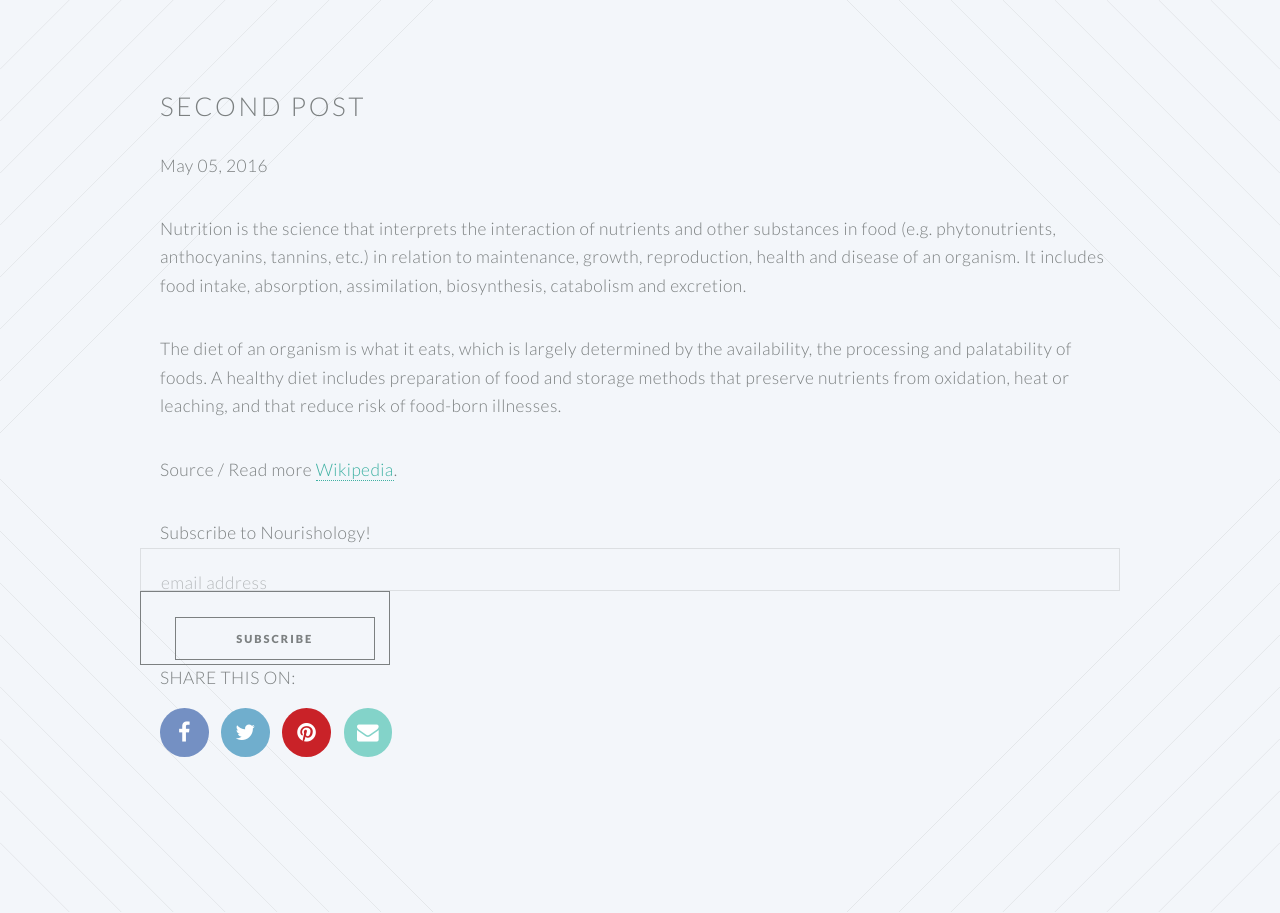
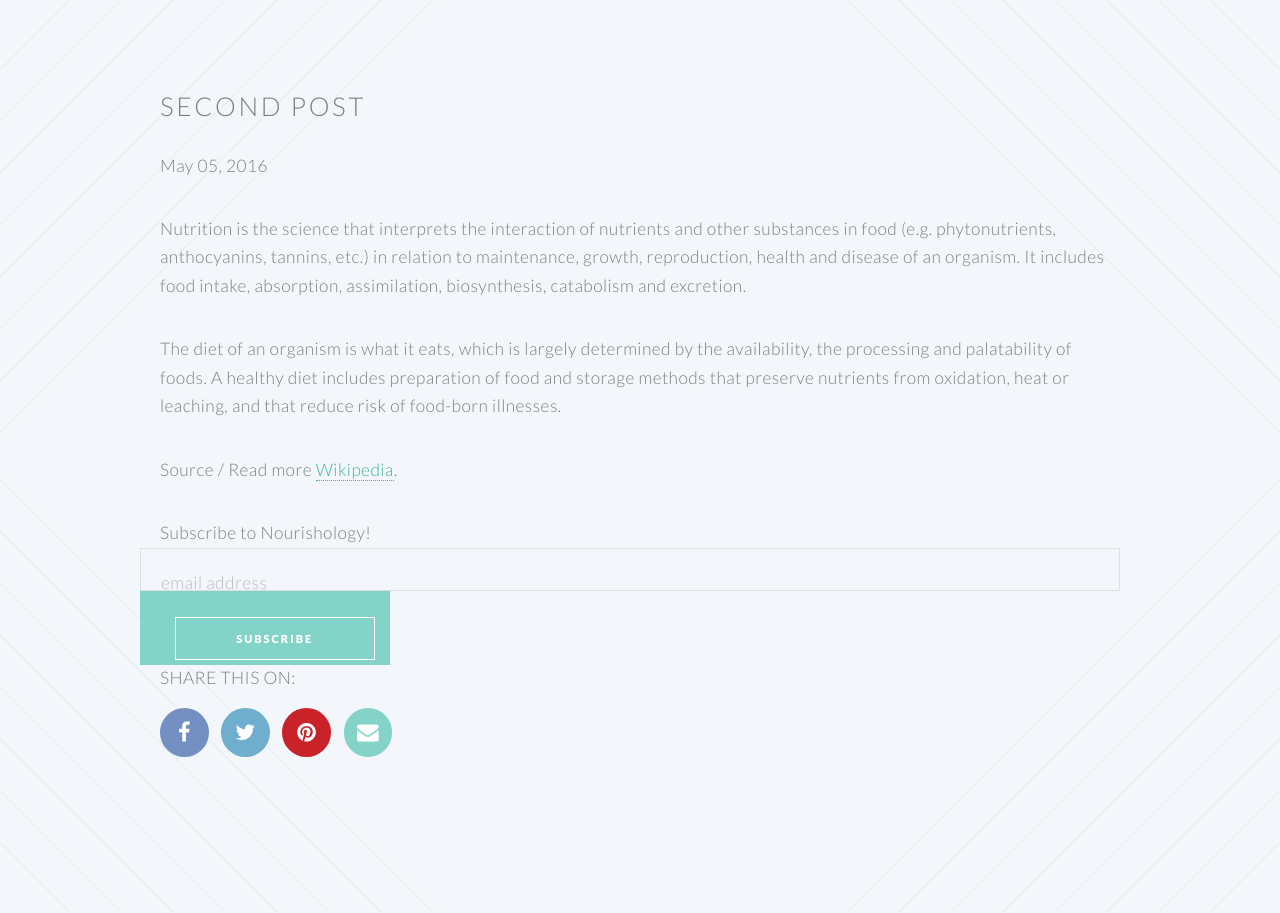
Before and after one commit to lmchristensen23/lmchristensen23.github.io, a Jekyll site: the page built from _posts/2016-05-05-second-post.md, in a window 1280 px wide. Shown: the part 543-1456 px from the top of the page. Built offline with Jekyll 4.4.1, drawn with Linux system fonts in a browser that asks for light colours; comment, search, counter and statistics services are not loaded; grey boxes are pictures that could not be loaded.

Commit message:
Update post.html

```diff
--- a/_layouts/post.html
+++ b/_layouts/post.html
@@ -23,7 +23,7 @@
 		<input type="email" value="" name="EMAIL" class="email" id="mce-EMAIL" placeholder="email address" required>
 		<!-- real people should not fill this in and expect good things - do not remove this or risk form bot signups-->
     		<div style="position: absolute; left: -5000px;" aria-hidden="true"><input type="text" name="b_eec851318c04c20adcb6dfef2_7c3c0ff234" tabindex="-1" value=""></div>
-    		<div class="button"><input type="submit" value="Subscribe" name="subscribe" id="mc-embedded-subscribe" class="button"></div>
+    		<div class="button special"><input type="submit" value="Subscribe" name="subscribe" id="mc-embedded-subscribe"></div>
    	</div>
    	</form>
    </div>
```
